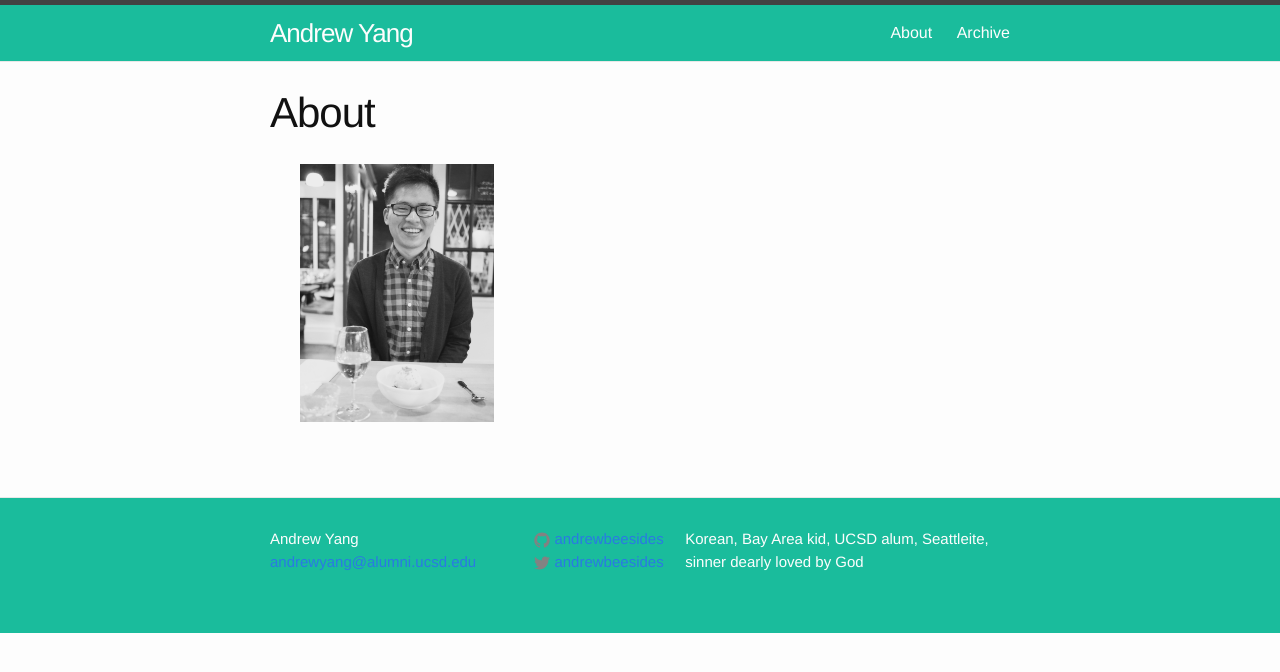
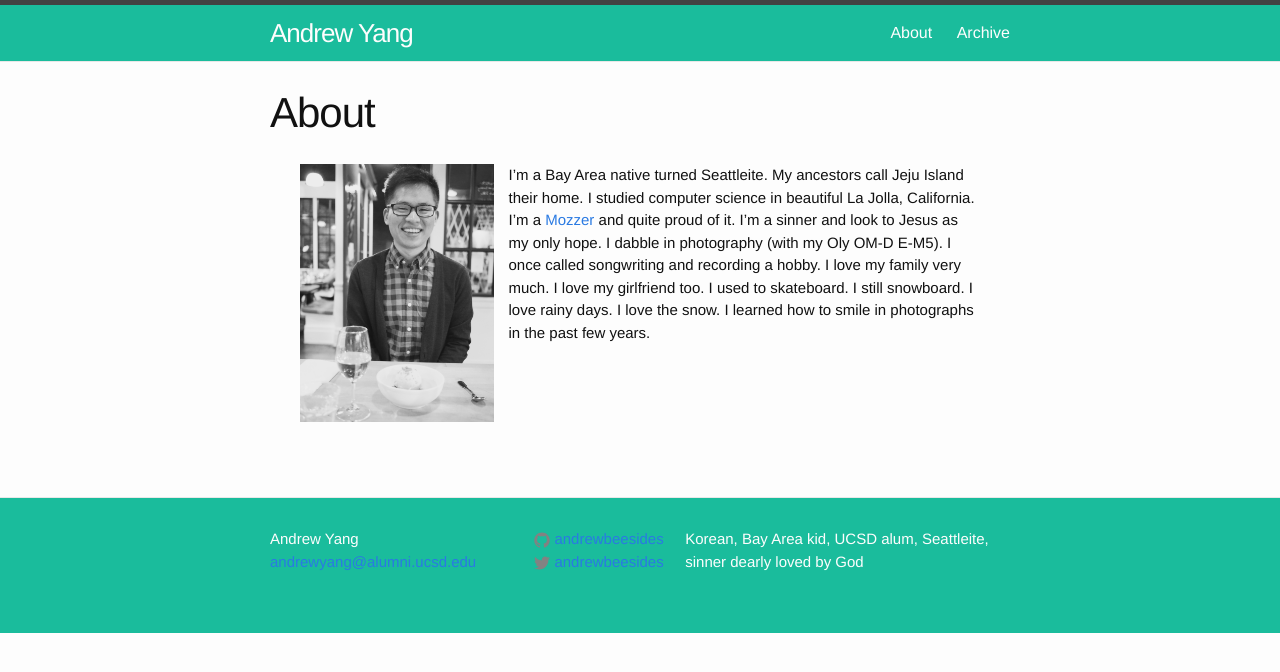
Before and after one commit to andrewbeesides/andrewbeesides.github.io, a Jekyll site: the page built from about/index.html, in a window 1280 px wide. Shown: the top 672 px of the page. Built offline with Jekyll 4.4.1, drawn with Linux system fonts in a browser that asks for light colours.

Commit message:
Updating about biography

```diff
--- a/about/index.html
+++ b/about/index.html
@@ -15,7 +15,14 @@ permalink: /about/
 
       <div class="about-col  about-col-2">
         <p class="text">
-
+          I’m a Bay Area native turned Seattleite. My ancestors call Jeju Island their home.
+          I studied computer science in beautiful La Jolla, California. I’m a
+          <a href="http://moz.com/about/team/andrewyang">Mozzer</a> and quite proud of it.
+          I’m a sinner and look to Jesus as my only hope. I dabble in photography
+          (with my Oly OM-D E-M5). I once called songwriting and recording a hobby.
+          I love my family very much. I love my girlfriend too. I used to skateboard.
+          I still snowboard. I love rainy days. I love the snow. I learned how to smile in
+          photographs in the past few years.
         </p>
       </div>
     </div>
```
